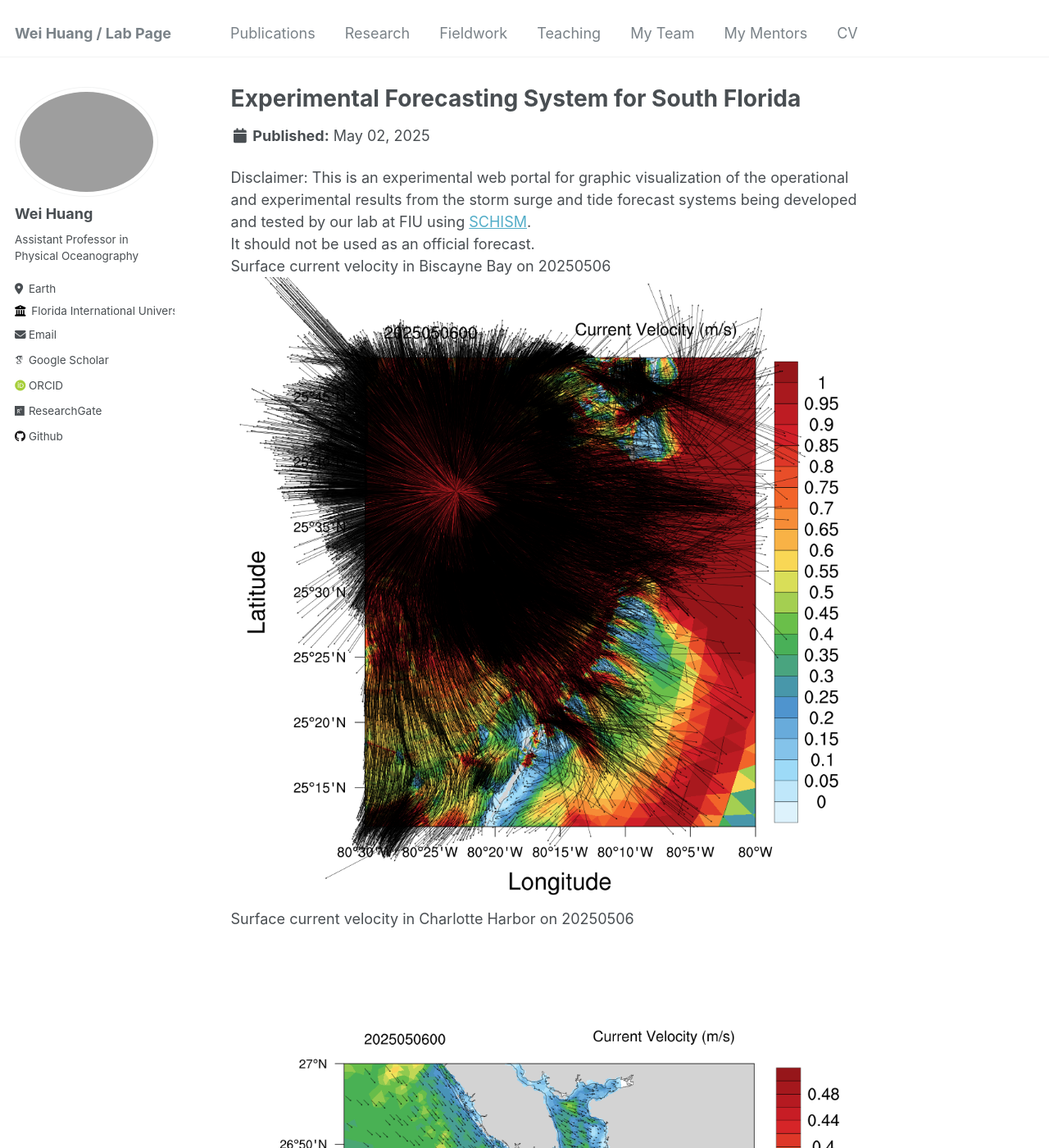
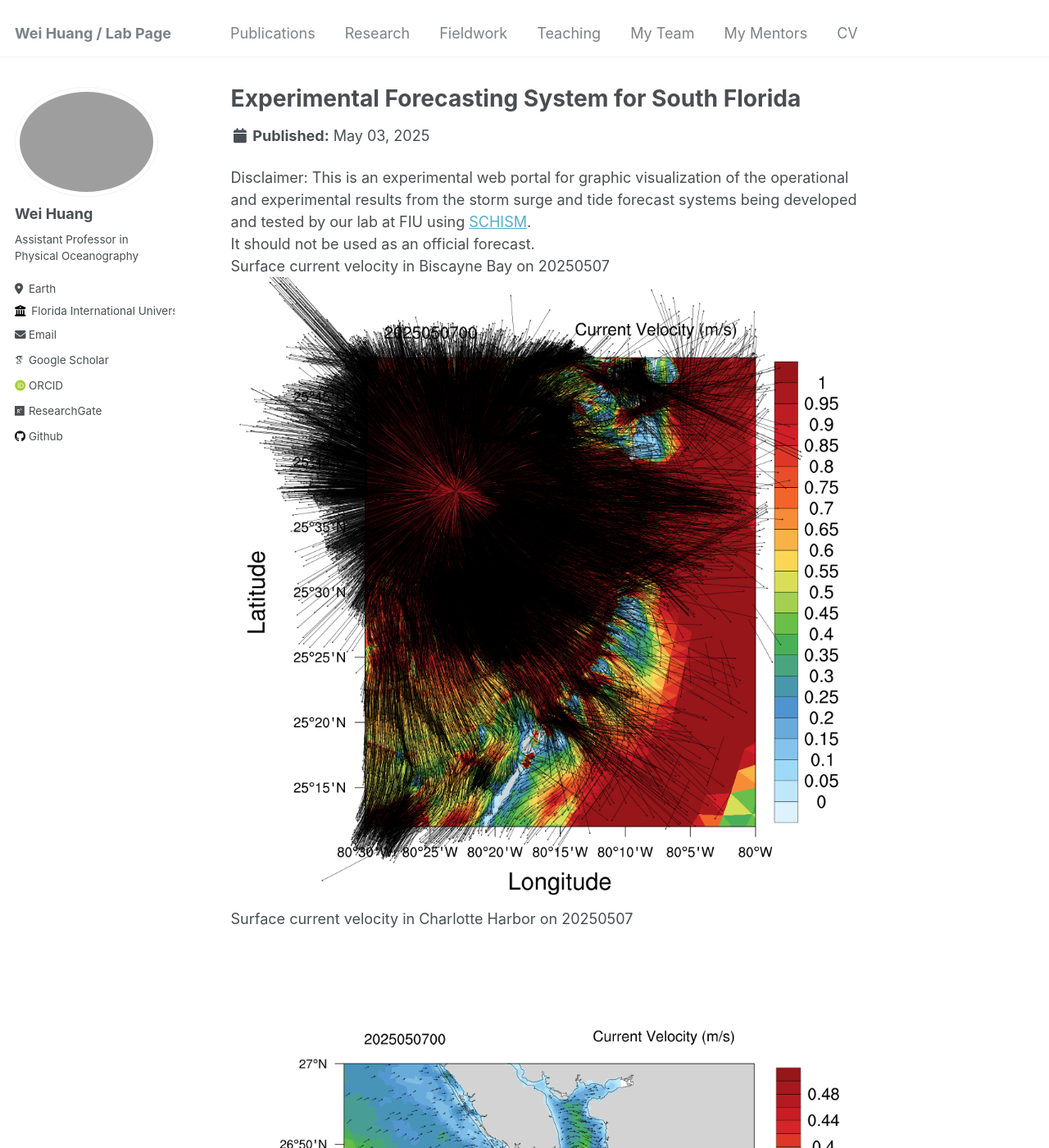
Before and after one commit to huang96169/huang96169.github.io, a Jekyll site: the page built from _research/research-1.md, in a window 1280 px wide and 1400 px high. Shown: the whole window at 82% size. Built offline with Jekyll 4.4.1, drawn with Linux system fonts in a browser that asks for light colours; some web fonts are replaced; some of the changed text lies outside the part shown.

Commit message:
replaced research_uv1.gif research_salt1.gif research_temp1.gif and replaced research_elev2.gif research_uv2.gif research_salt2.gif research_temp2.gif

```diff
--- a/_research/research-1.md
+++ b/_research/research-1.md
@@ -1,7 +1,7 @@
 ---
 title: "Experimental Forecasting System for South Florida"
-short: Surface current velocity of South Florida from 20250502 to 20250506
-date: 2025-05-02
+short: Surface current velocity of South Florida from 20250503 to 20250507
+date: 2025-05-03
 short1: "Disclaimer: This is an experimental web portal for graphic visualization of the operational and experimental results from the storm surge and tide forecast systems being developed and tested by our lab at FIU using [SCHISM](https://ccrm.vims.edu/schismweb/). It should not be used as an official forecast."
 excerpt: "<img src='/images/research_uv1.gif'>"
 collection: research
@@ -10,11 +10,11 @@ collection: research
 Disclaimer:
 This is an experimental web portal for graphic visualization of the operational and experimental results from the storm surge and tide forecast systems being developed and tested by our lab at FIU using [SCHISM](https://ccrm.vims.edu/schismweb/).<br/>
 It should not be used as an official forecast.<br/>
-Surface current velocity in Biscayne Bay on 20250506<br/>
+Surface current velocity in Biscayne Bay on 20250507<br/>
 <img src='/images/research_Bbay.png'>
-Surface current velocity in Charlotte Harbor on 20250506<br/>
+Surface current velocity in Charlotte Harbor on 20250507<br/>
 <img src='/images/research_Cbay.png'>
-Surface current velocity in Tampa Bay on 20250506<br/>
+Surface current velocity in Tampa Bay on 20250507<br/>
 <img src='/images/research_Tbay.png'>
 The map below showns observational stations used for validating the model's results, as well as the horizontal grid. <br/>
 The horizontal grid for SCHISM in simulating Biscayne Bay in South Florida, using flexible resolution resolving levees and canals (1-2 m), watershed rural and urban areas (30m-50m) and coastal ocean (500m-5km).<br/>
```
Also changed, not shown: _research/research-2.md (+6 -6 lines), images/research_Bbay.png, images/research_Cbay.png, images/research_Tbay.png, images/research_maxelev2.gif, 4 other files.
